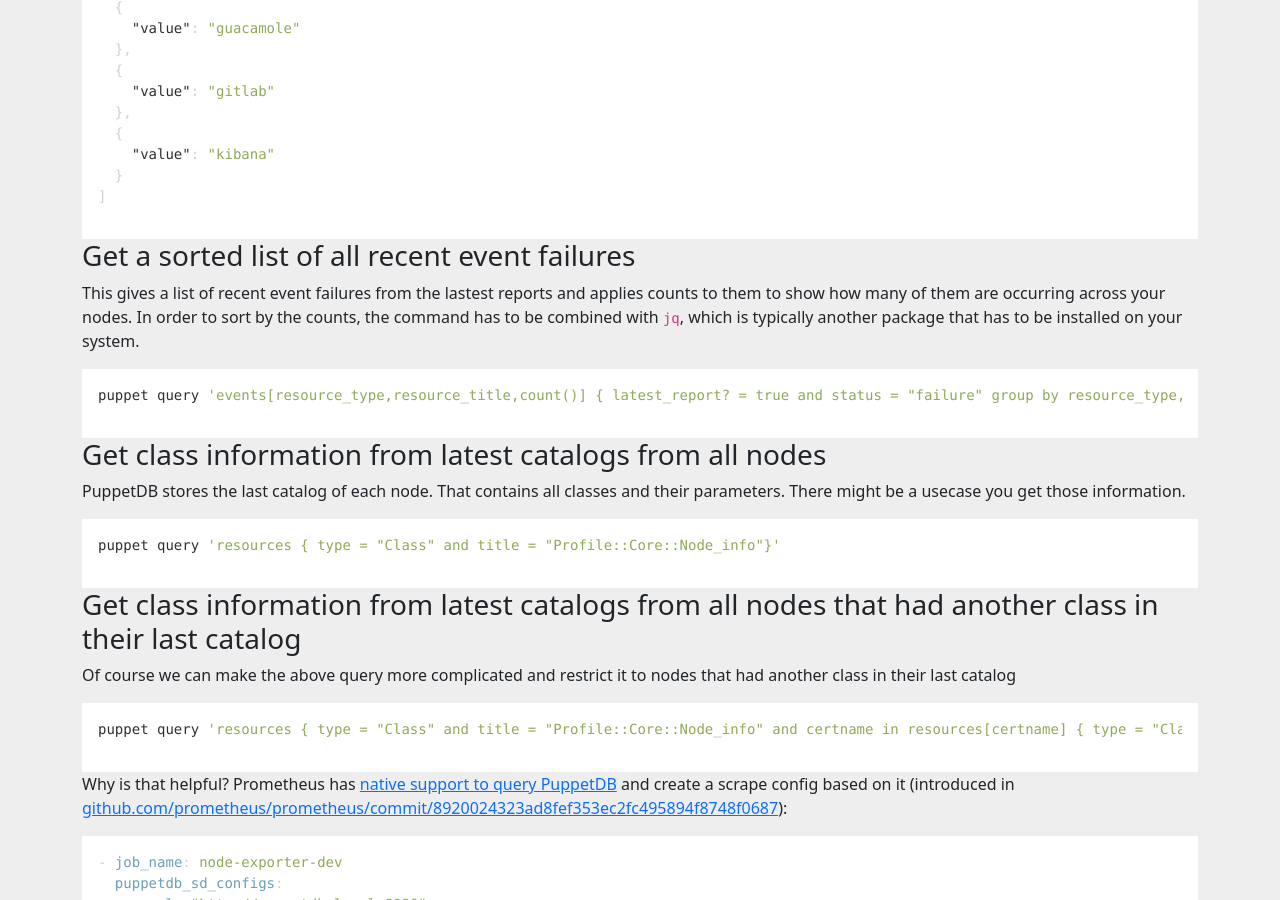
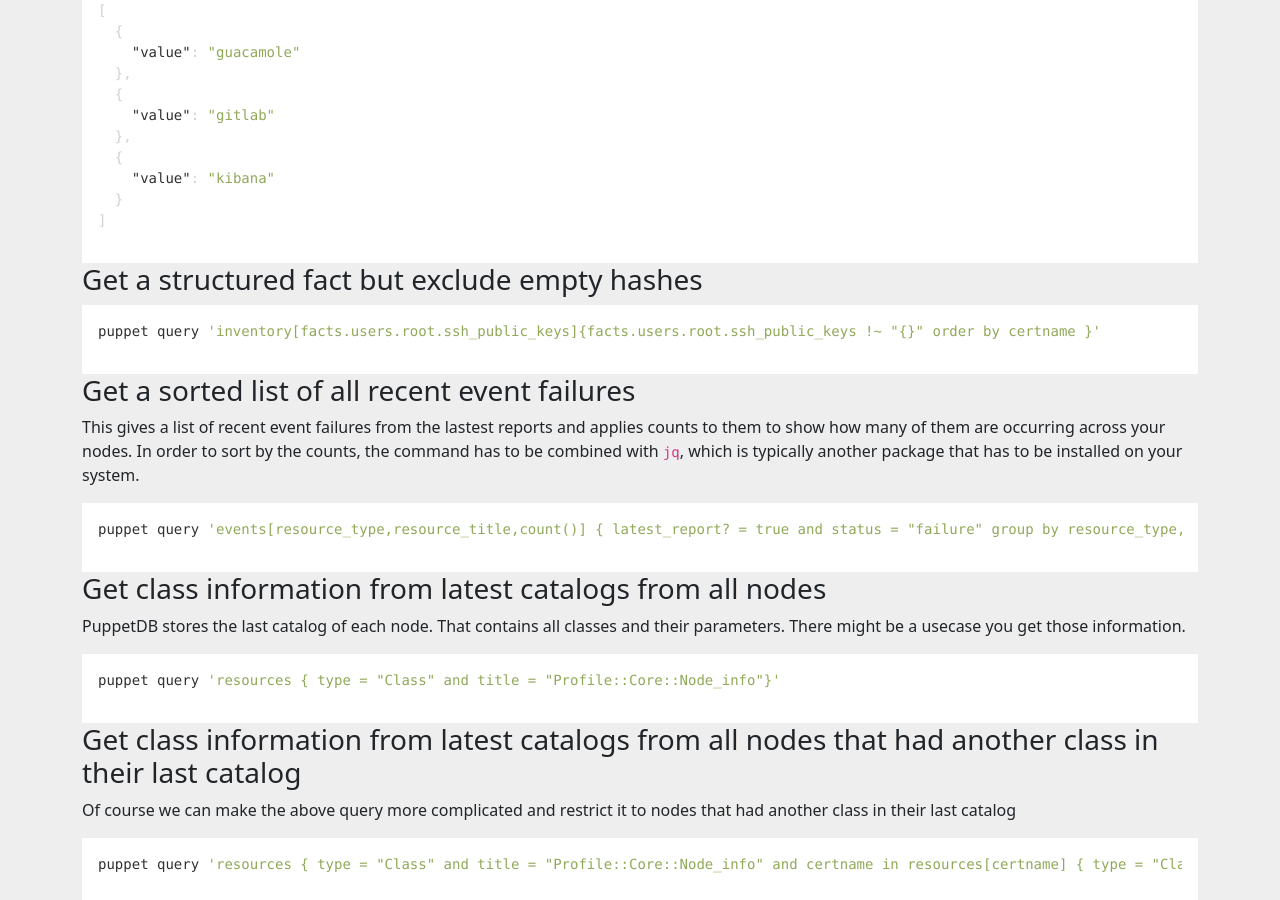
Before and after one commit to voxpupuli/voxpupuli.github.io, a Jekyll site: the page built from _docs/pql_queries.md, in a window 1280 px wide and 900 px high, scrolled down 8513 px. Built offline with Jekyll 4.4.1, drawn with Linux system fonts in a browser that asks for light colours; nearby versions of some CDN libraries; some of the changed text lies outside the part shown.

Commit message:
PQL example to exclude empty hashes (#577)
* PQL example to exclude empty hashes

* Update _docs/pql_queries.md

---------

Co-authored-by: Kenyon Ralph <kenyon@kenyonralph.com>

````diff
--- a/_docs/pql_queries.md
+++ b/_docs/pql_queries.md
@@ -395,6 +395,12 @@ Result:
 ]
 ```
 
+### Get a structured fact but exclude empty hashes
+
+```shell
+puppet query 'inventory[facts.users.root.ssh_public_keys]{facts.users.root.ssh_public_keys !~ "{}" order by certname }'
+```
+
 ### Get a sorted list of all recent event failures
 
 This gives a list of recent event failures from the lastest reports and applies counts to them to show how many
````
